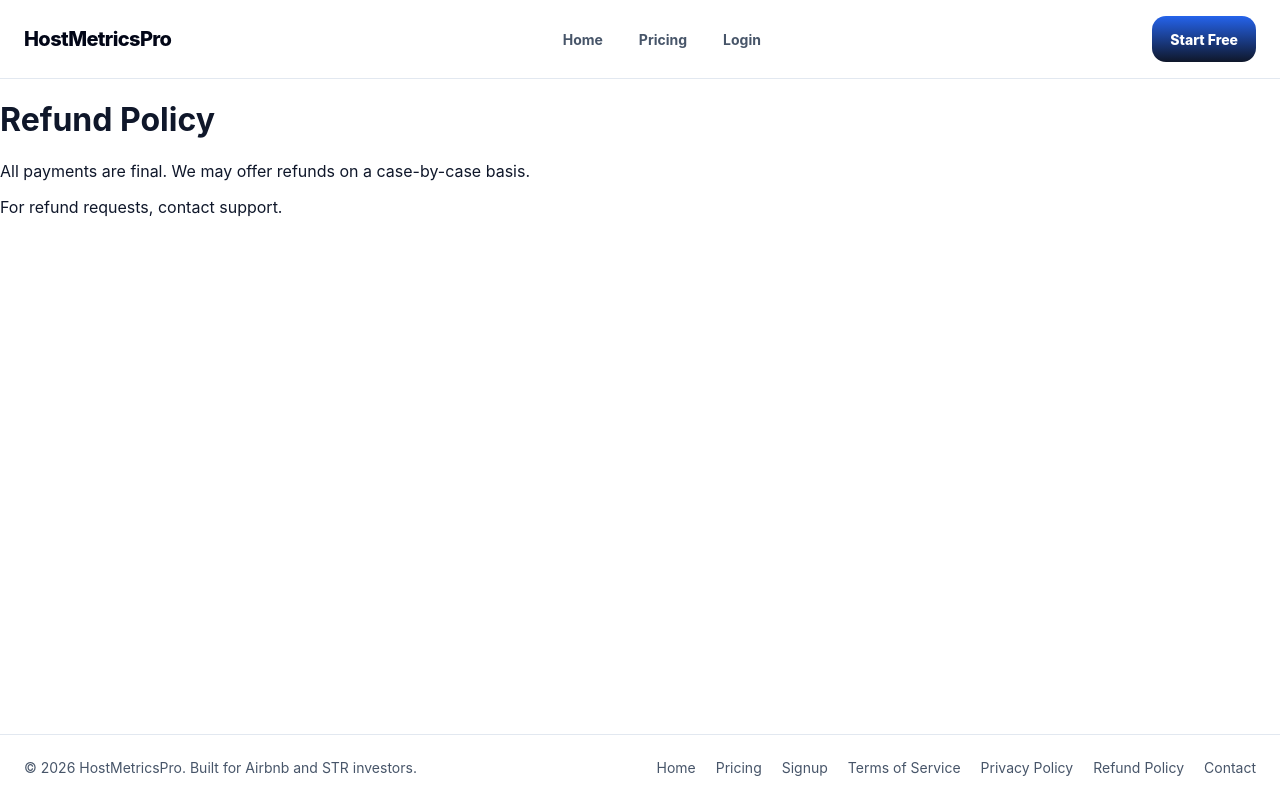
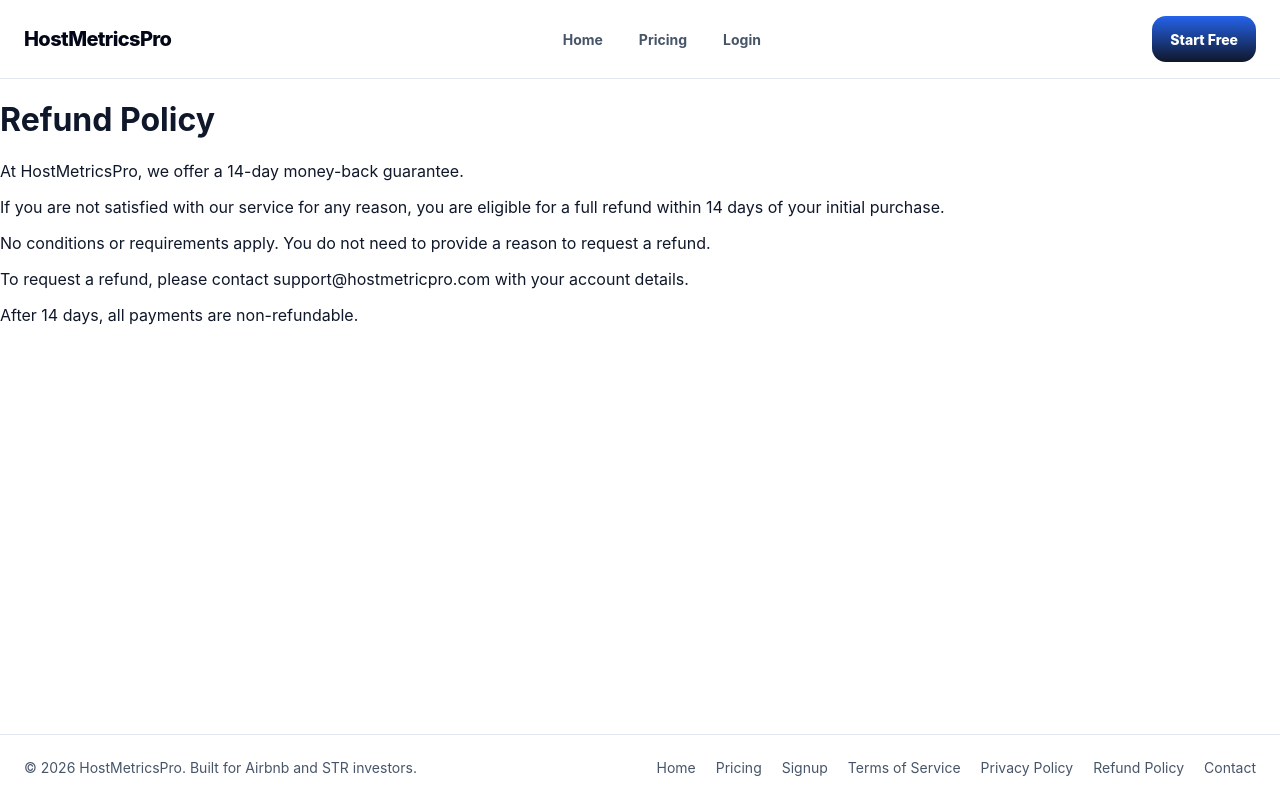
Before and after one commit to makabi79/hostmetricspro-app, a Next.js app in the folder frontend/: page /refund in a window 1280 px wide. Built offline with nearby package versions, Linux system fonts and the light colour scheme.

Commit message:
fix refund page correctly

```diff
--- a/frontend/src/app/refund/page.tsx
+++ b/frontend/src/app/refund/page.tsx
@@ -1,12 +1,26 @@
 export default function RefundPage() {
   return (
-    <main className="mx-auto max-w-3xl p-6">
+    <main className="mx-auto max-w-3xl px-6 py-16">
       <h1 className="text-3xl font-bold mb-4">Refund Policy</h1>
+
       <p>
-        All payments are final. We may offer refunds on a case-by-case basis.
+        At HostMetricsPro, we offer a 14-day money-back guarantee.
       </p>
+
       <p className="mt-4">
-        For refund requests, contact support.
+        If you are not satisfied with our service for any reason, you are eligible for a full refund within 14 days of your initial purchase.
+      </p>
+
+      <p className="mt-4">
+        No conditions or requirements apply. You do not need to provide a reason to request a refund.
+      </p>
+
+      <p className="mt-4">
+        To request a refund, please contact support@hostmetricpro.com with your account details.
+      </p>
+
+      <p className="mt-4">
+        After 14 days, all payments are non-refundable.
       </p>
     </main>
   );
```
